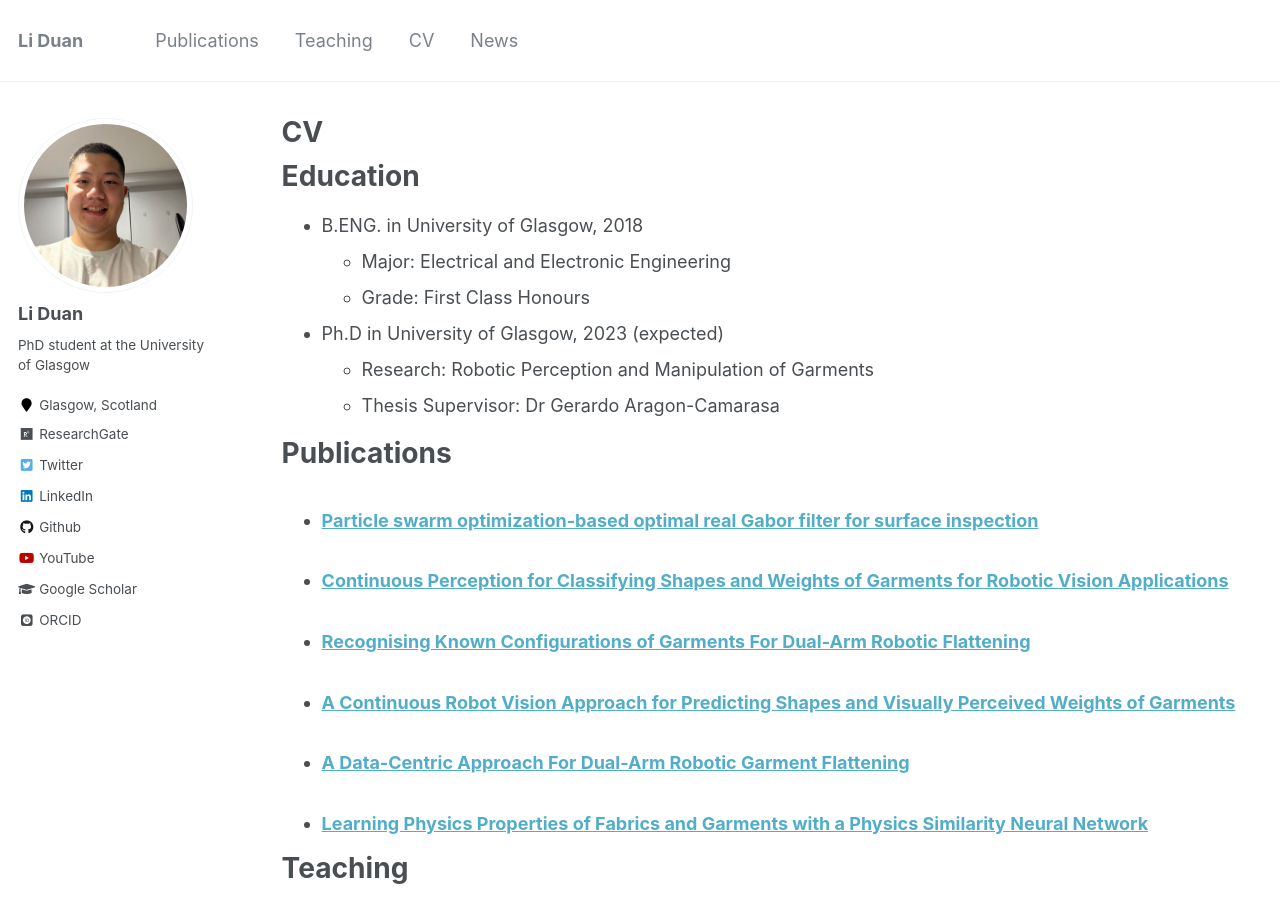
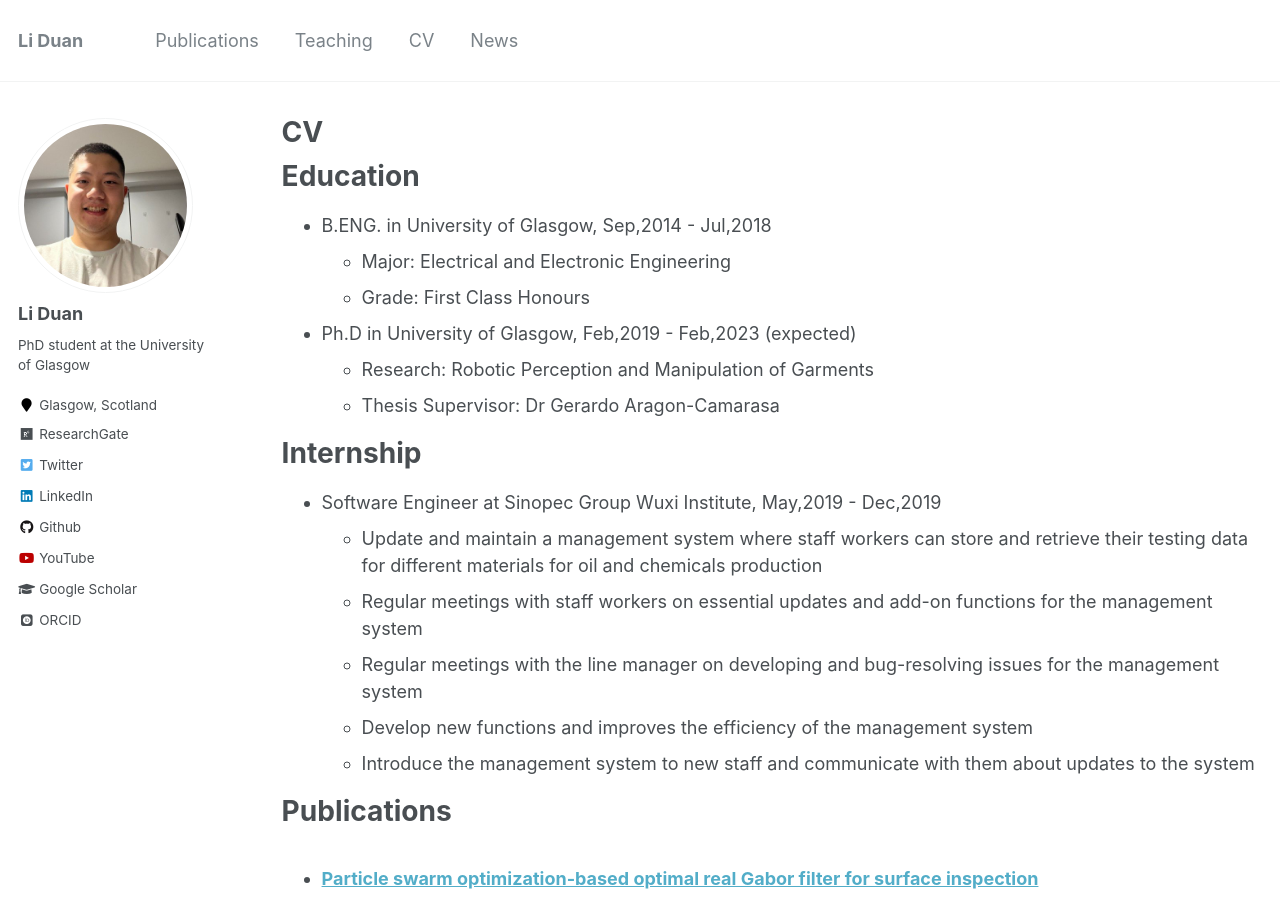
Before and after one commit to LiDuanAtGlasgow/liduan, a Jekyll site: the page built from _pages/cv.md, in a window 1280 px wide and 900 px high. Built offline with Jekyll 4.4.1, drawn with Linux system fonts in a browser that asks for light colours; some web fonts are replaced.

Commit message:
Update cv.md

```diff
--- a/_pages/cv.md
+++ b/_pages/cv.md
@@ -11,13 +11,22 @@ redirect_from:
 
 Education
 ======
-* B.ENG. in University of Glasgow, 2018
+* B.ENG. in University of Glasgow, Sep,2014 - Jul,2018
   * Major: Electrical and Electronic Engineering
   * Grade: First Class Honours
 
-* Ph.D in University of Glasgow, 2023 (expected)
+* Ph.D in University of Glasgow, Feb,2019 - Feb,2023 (expected)
   * Research: Robotic Perception and Manipulation of Garments
   * Thesis Supervisor: Dr Gerardo Aragon-Camarasa
+
+Internship
+======
+* Software Engineer at Sinopec Group Wuxi Institute, May,2019 - Dec,2019
+  * Update and maintain a management system where staff workers can store and retrieve their testing data for different materials for oil and chemicals production
+  * Regular meetings with staff workers on essential updates and add-on functions for the management system
+  * Regular meetings with the line manager on developing and bug-resolving issues for the management system
+  * Develop new functions and improves the efficiency of the management system
+  * Introduce the management system to new staff and communicate with them about updates to the system
 
 
 Publications
```
